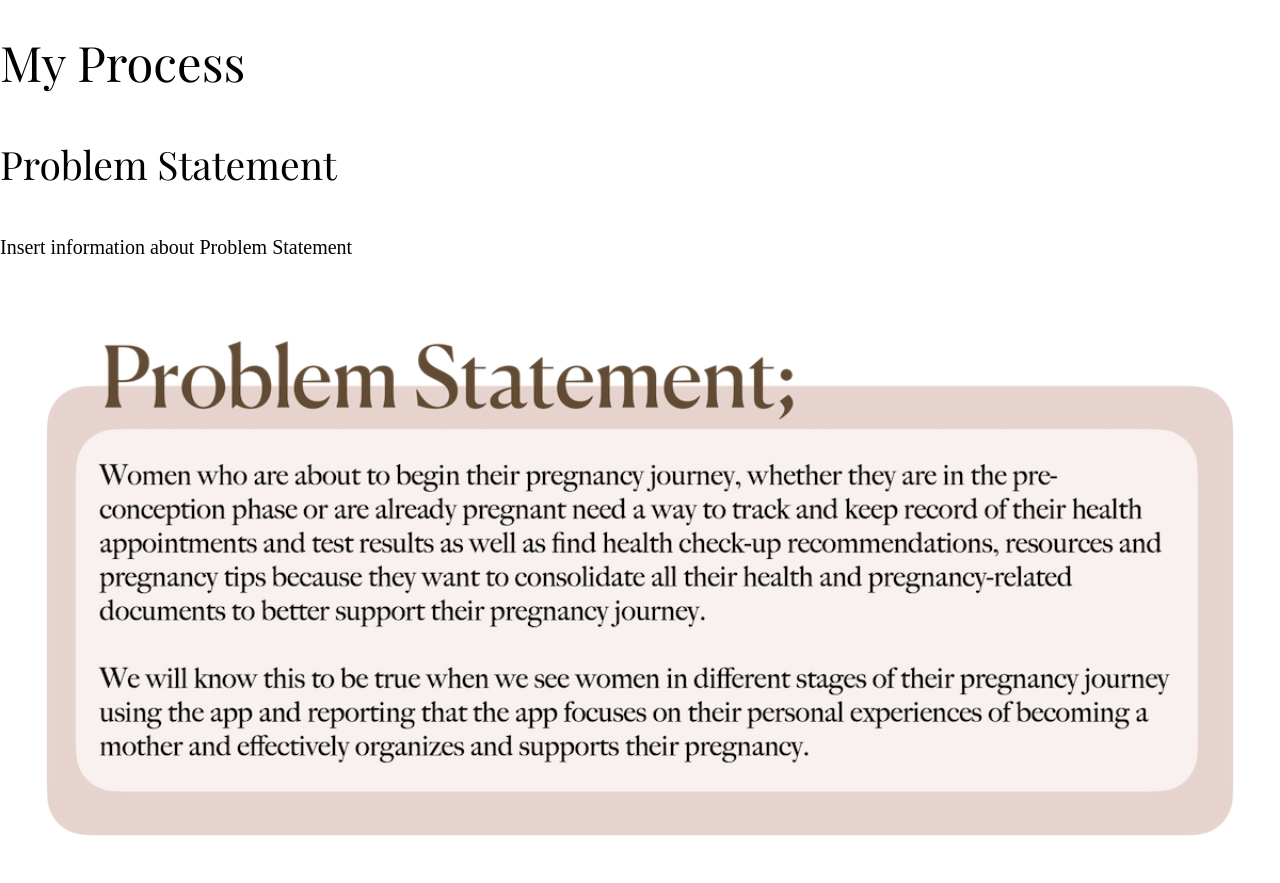
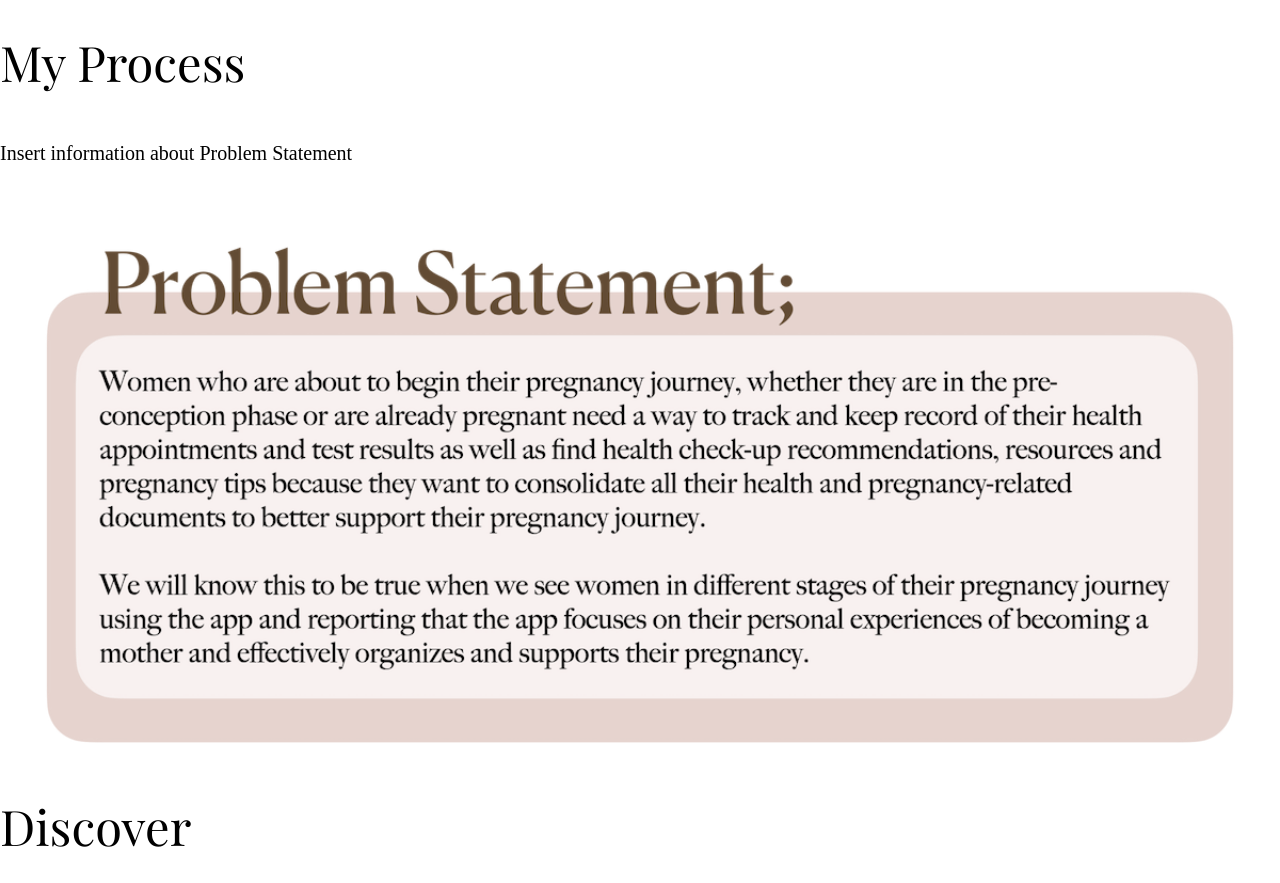
Before and after one commit to cthaaai/portfolio-website, a plain HTML site: page mamas.html in a window 1280 px wide. Shown: the part 1320-2203 px from the top of the page. Drawn offline with nearby package versions, Linux system fonts and the light colour scheme; a web font is replaced by a local one.

Commit message:
Remove heading on project page

```diff
--- a/mamas.html
+++ b/mamas.html
@@ -44,7 +44,7 @@
             <div>
               <h2>My Process</h2>
               <div>
-                <h3>Problem Statement</h3>
+                <h3></h3>
                 <p> Insert information about Problem Statement</p>
                 <picture>
                   <source srcset="img/mamas/problem-statement-small.png" media="(max-width:767px)">
```
